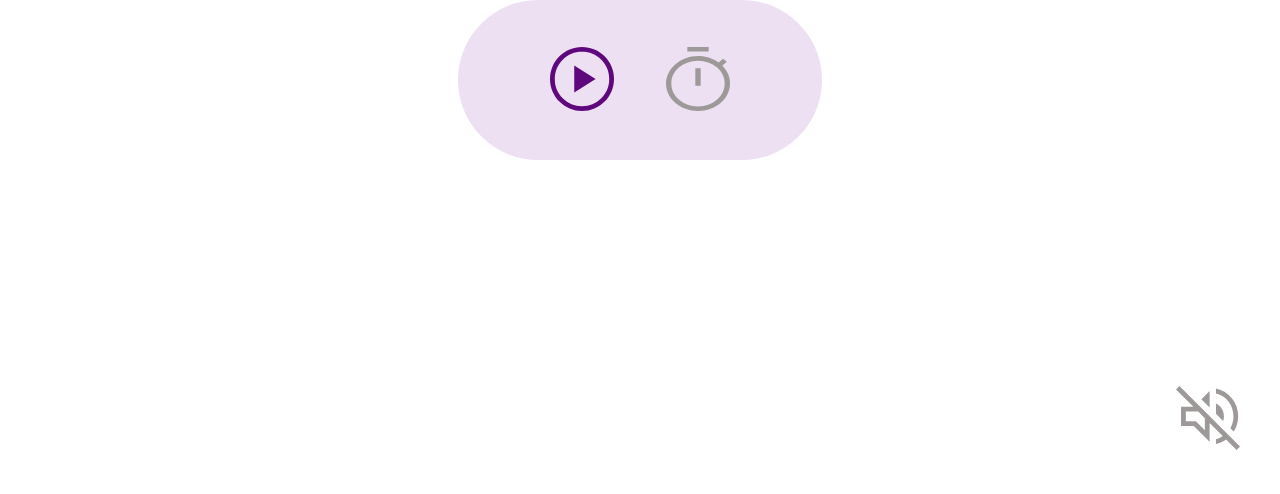
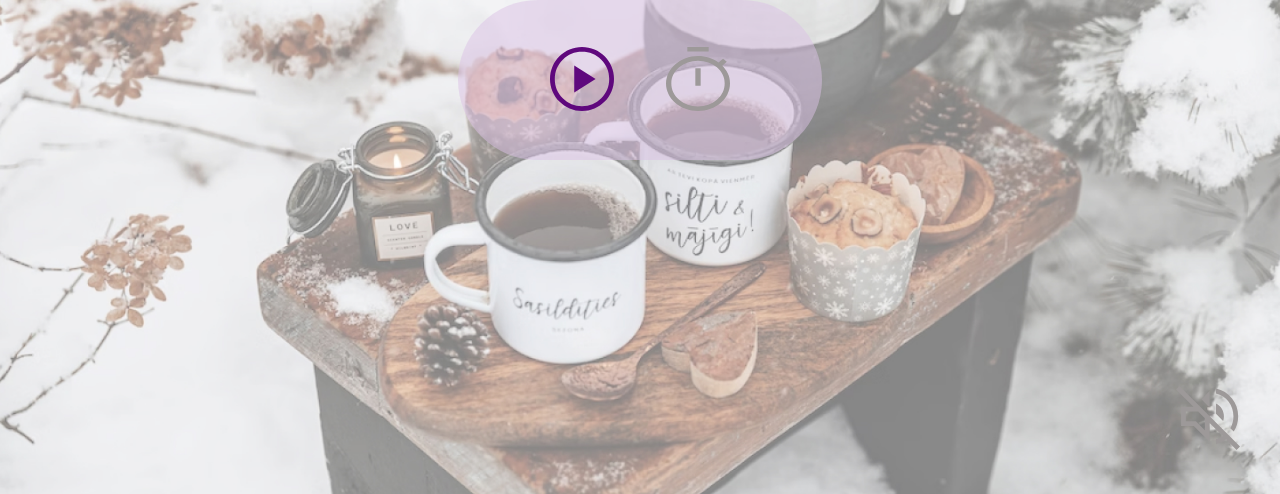
Before and after one commit to Vivicastilho/new-timer, a plain HTML site: page index.html in a window 1280 px wide. Shown: the part 306-800 px from the top of the page. Drawn offline with Linux system fonts and the light colour scheme; the site is published under a folder, as on GitHub Pages, so addresses that start at the root find nothing.

Commit message:
Commit 3 changing bg-image

```diff
--- a/css/style.css
+++ b/css/style.css
@@ -29,7 +29,7 @@ main {
 
 
 .back-img {
-  background-image: url("/images/bg-picture.jpg");
+  background-image: url("../images/bg-picture.jpg");
   height: 100vh;
   width: 100vw;
   background-size: cover;
```
